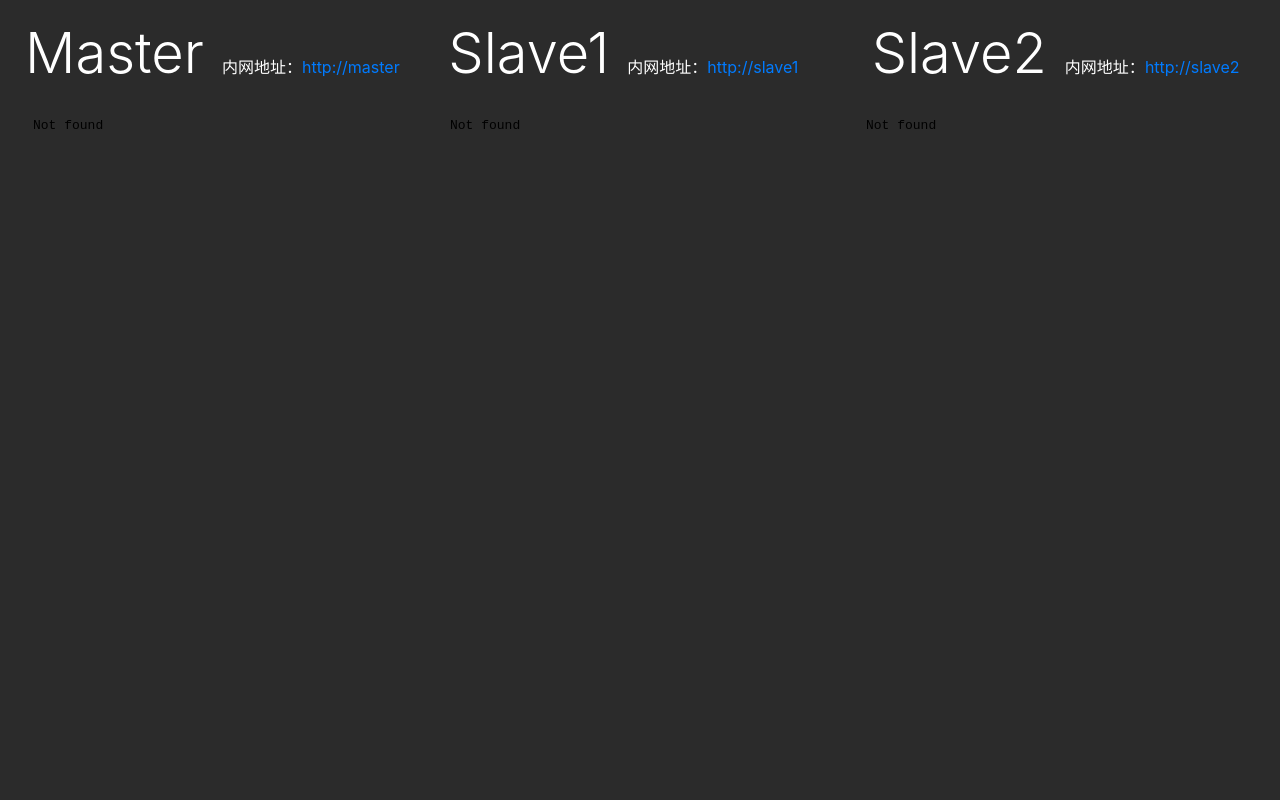
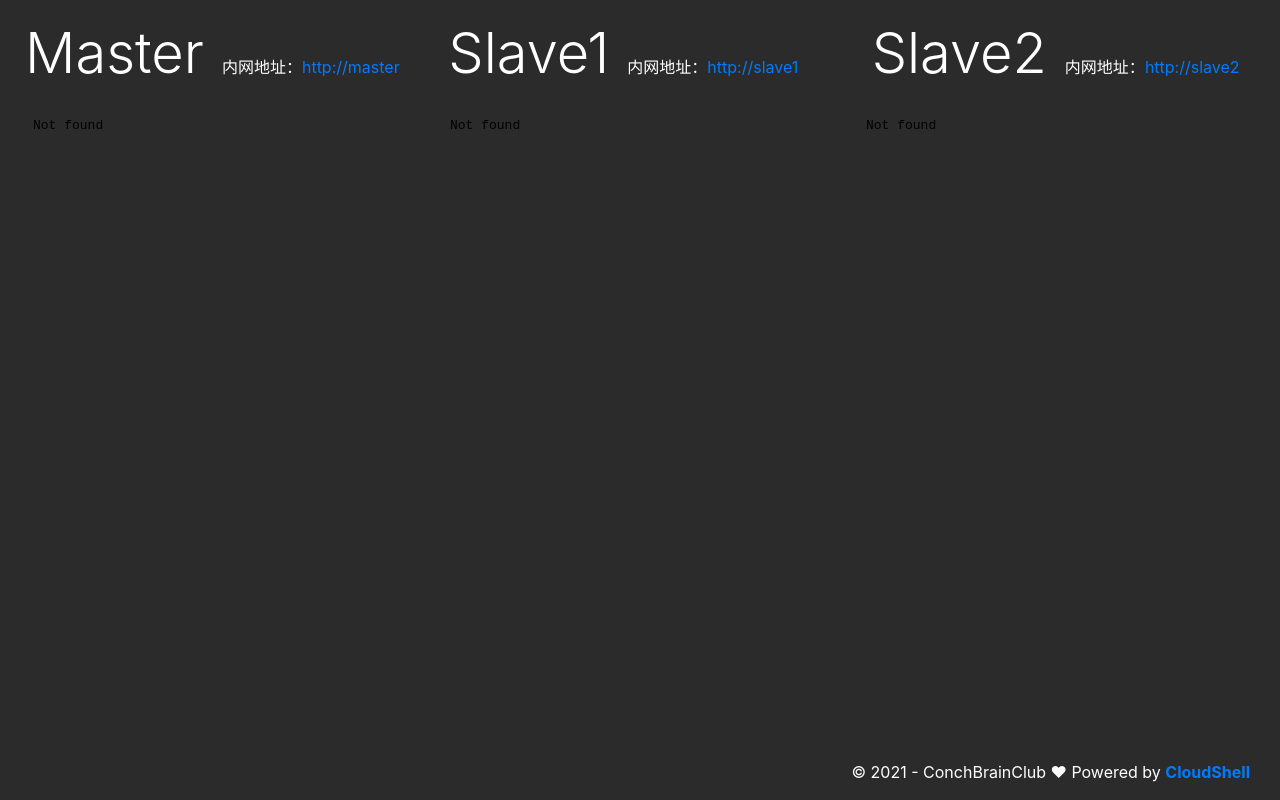
Before and after one commit to lixinyang123/HadoopPracticeEnv, a plain HTML site: page index.html in a window 1280 px wide. Drawn offline with nearby package versions, Linux system fonts and the light colour scheme.

Commit message:
Create index.html

```diff
--- a/index.html
+++ b/index.html
@@ -25,7 +25,7 @@
         }
 
         #content {
-            height: 90vh;
+            height: 85vh;
             padding: 15px;
         }
 
@@ -37,6 +37,10 @@
             height: 100%;
             width: 100%;
             border: 0;
+        }
+
+        #footer {
+            height: 5vh;
         }
     </style>
 </head>
@@ -82,6 +86,14 @@
 
         </div>
 
+        <div id="footer">
+            <div class="container-fluid mb-4 text-right">
+                <p> © 2021 - ConchBrainClub ❤ Powered by
+                    <a href="https://www.conchbrain.club/#cloudshell" target="blank"><strong>CloudShell</strong></a>
+                </p>
+            </div>
+        </div>
+
     </div>
 
     <script>
```
